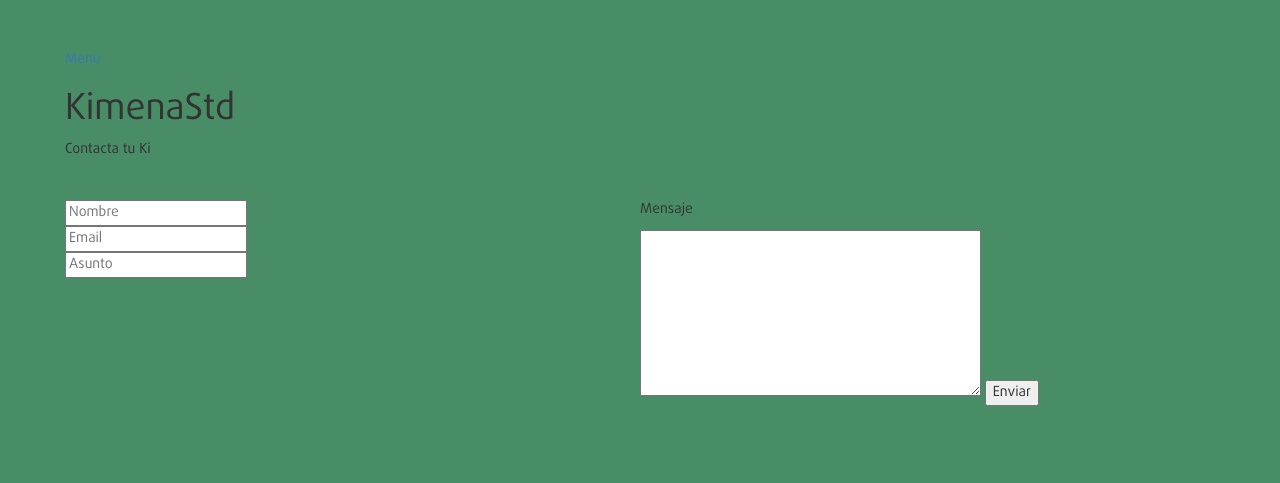
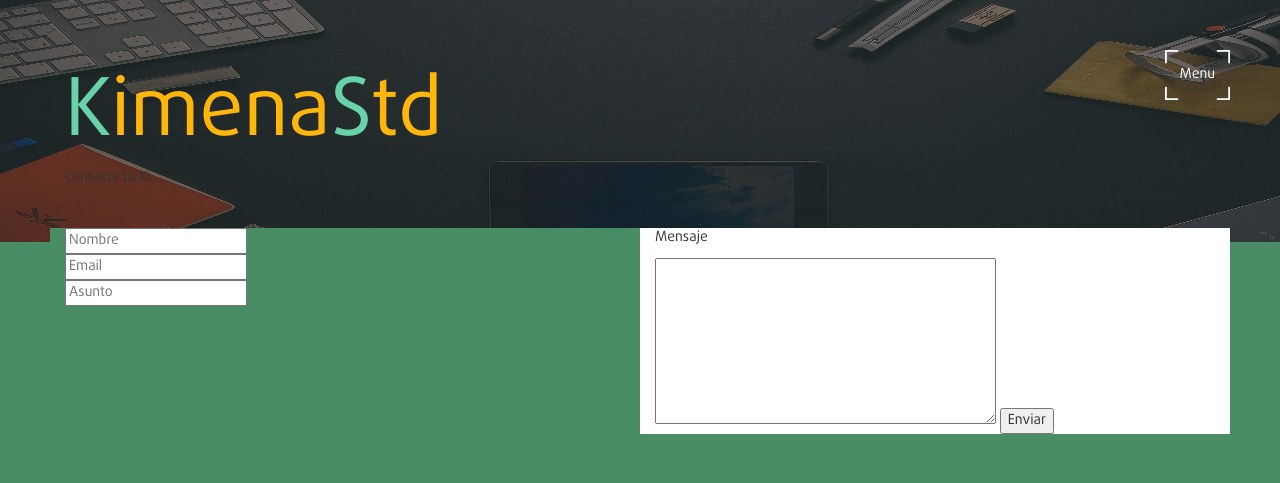
Before and after one commit to NI54Oficina/web-luis, a PHP site: page /contacto.php in a window 1280 px wide. Shown: the top 483 px of the page. Run offline with PHP 8.4, Linux system fonts and the light colour scheme; some libraries are stand-ins or nearby versions; some web fonts are replaced.

Commit message:
13:48 12-10-2016

```diff
--- a/contacto.php
+++ b/contacto.php
@@ -4,10 +4,17 @@
 
 
 <div class="col-lg-12 col-sm-12 col-md-12 col-xs-12 contact-header">
-    <a href="#">Menu</a>
+
+  <a href="home.php">
+
+      <p class="center-to-parent border">
+        Menu
+      </p>
+  </a>
+
 <h1><span>K</span>imena<span>S</span>td</h1>
 
-<div class="">
+<div class="hola">
 
   <p>
     <span>C</span>ontacta tu <span>K</span>i
@@ -30,7 +37,7 @@
   </form>
 </div>
 
-<div class"=col-lg-6 col-sm-12 col-md-6 col-xs-12 right-box-contact">
+<div class="col-lg-6 col-sm-12 col-md-6 col-xs-12 right-box-contact">
   <p>
     Mensaje
   </p>
--- a/css/stylesheet.css
+++ b/css/stylesheet.css
@@ -129,12 +129,28 @@ p{
   background-color:#498d66;
   border-radius: 15px;
 }
+
+.border{
+  border: 15px solid #000000;
+  border-image: url('../img/border.png') 34% repeat;
+  box-sizing: border-box;
+}
+
+
+ h1 {
+  font-size: 80px;
+  color: #ffb60a;
+}
+
+h1 span {
+  color: #68d3a9;
+}
 /*********************** HOME ********************/
 
 section{
   padding: 50px !important;
 }
-.header-home a div{
+.header-home a {
   text-align: center;
   position: absolute;
   right: 0;
@@ -174,13 +190,14 @@ section{
 
 /*********************** INICIO ********************/
 
-.nav-inicio li a div p{
+.nav-inicio li a{
   text-align: center;
   color: white;
   font-size: 30px;
 }
-.nav-inicio li a div {
-  text-align: center;
+
+.nav-inicio li {
+padding-left: 10%;
 }
 
 
@@ -202,8 +219,32 @@ section{
 }
 
 
+/*********************** PORTFOLIO ********************/
+/*********************** CONTACTO ********************/
+
+.contacto{
+  background: url('../img/header.jpg');
+  background-repeat: no-repeat;
+  background-size: 100% 50%;
+}
+
+.contacto .right-box-contact{
+  background-color: white;
+}
+
+.contacto .left-box-contact{
+  background-color:#498d66;
+}
 
 
-/*********************** PORTFOLIO ********************/
-/*********************** CONTACTO ********************/
+
+.contact-header a{
+  position: absolute;
+  right: 0;
+  color: white;
+}
+
+
+
+
 /*********************** IMAGEN GALERIA ********************/
```
Also changed, not shown: home.php (+4 -15 lines), index.php (+2 -5 lines), img/border-b.png (added), img/border.png (added).
